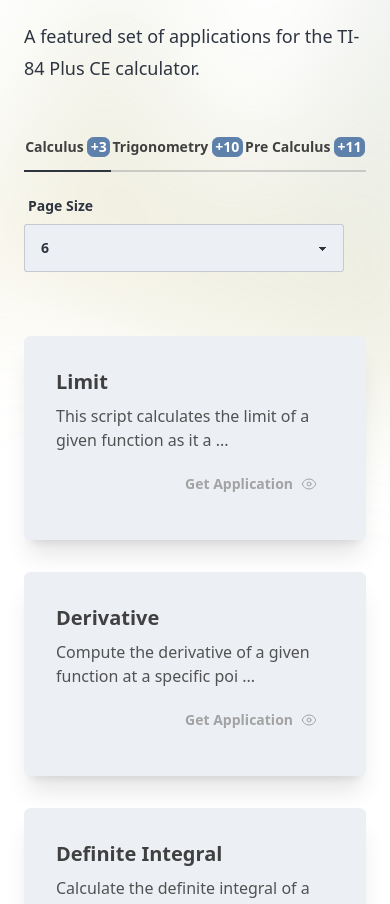
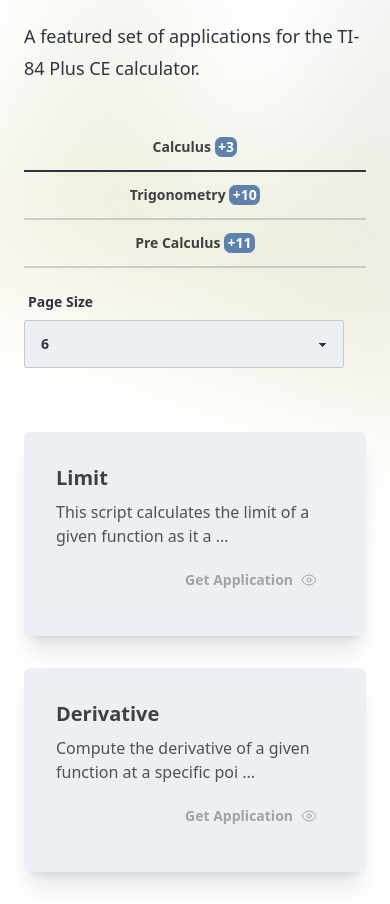
Before and after one commit to danielbgriffiths/ti-84-plus-app-website, a Nuxt app in the folder app/: page / in a window 390 px wide. Shown: the part 2004-2908 px from the top of the page. Built offline with nearby package versions, Linux system fonts and the light colour scheme.

Commit message:
feat: mobile cleanups

```diff
--- a/app/components/landing/featured-applications-tabs.vue
+++ b/app/components/landing/featured-applications-tabs.vue
@@ -83,7 +83,10 @@
   <div
     class="text-base font-semibold leading-7 flex lg:justify-between lg:items-end lg:flex-row flex-col"
   >
-    <div role="tablist" class="tabs tabs-bordered">
+    <div
+      role="tablist"
+      class="tabs tabs-bordered sm:flex-col lg:grid md:grid flex flex-col"
+    >
       <GroupTab
         :label="$t('group.calculus')"
         :group="calculusGroup"
--- a/app/components/landing/group-tab.vue
+++ b/app/components/landing/group-tab.vue
@@ -30,7 +30,7 @@
 <template>
   <NuxtLink
     role="tab"
-    class="tab min-h-[3rem] lg:px-2 px-0"
+    class="tab min-h-[3rem] lg:px-2 px-0 md:w-auto lg:w-auto w-full"
     :class="{ 'tab-active': isActive }"
   >
     <div class="lg:p-2 text-neutral-700 no-select">
```
